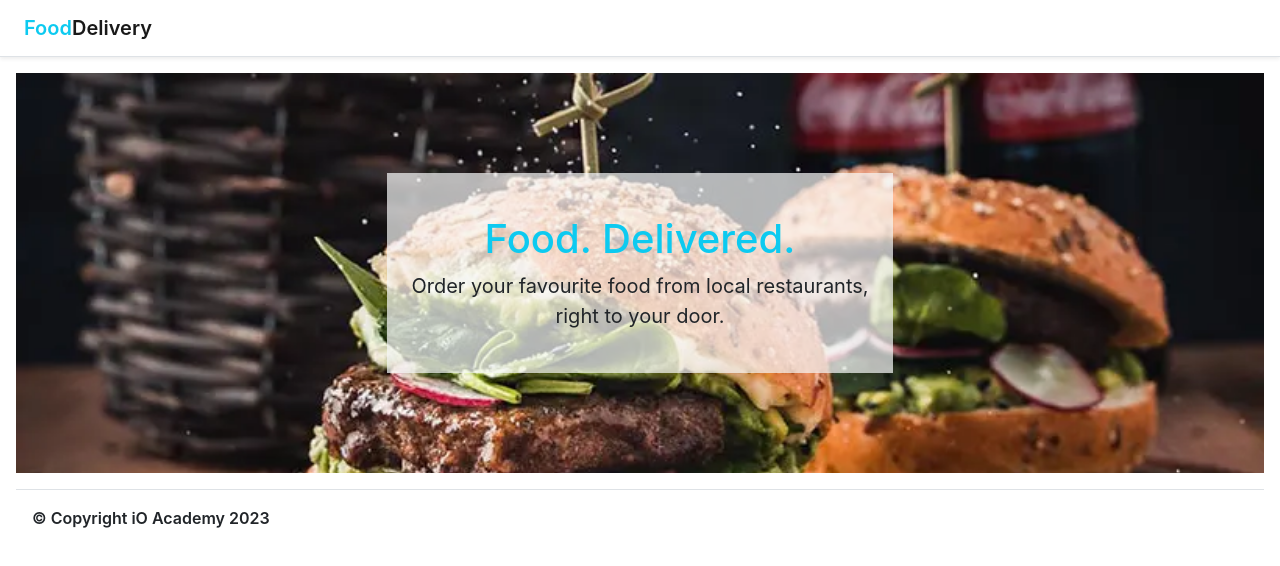
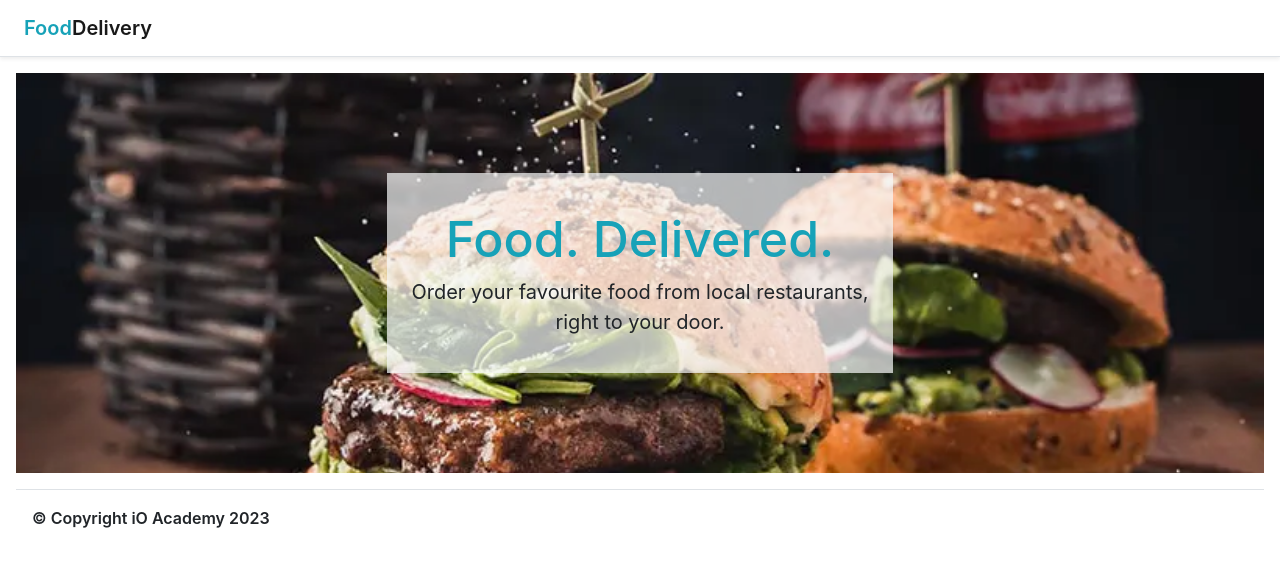
Before and after one commit to iO-Academy/23-jan-chickens-food-delivery-app, a React app: page / in a window 1280 px wide. Built offline with nearby package versions, Linux system fonts and the light colour scheme.

Commit message:
Ready for peer review

```diff
--- /dev/null
+++ b/src/BannerBoxFoodDelivered/BannerBoxFoodDelivered.js
@@ -0,0 +1,10 @@
+function BannerBoxFoodDelivered() {
+  return (
+    <div>
+        <h2 className="banner-title custom-text-primary align-middle">Food. Delivered.</h2>
+        <p className="align-middle fs-5 mb-0">Order your favourite food from local restaurants, right to your door.</p>
+    </div>
+  )
+}
+
+export default BannerBoxFoodDelivered
--- a/src/Main/Main.js
+++ b/src/Main/Main.js
@@ -1,27 +1,20 @@
 import './Main.scss'
 import burgerImage from './burgers.webp'
+import Navbar from '../Navbar/Navbar'
+import BannerBoxFoodDelivered from '../BannerBoxFoodDelivered/BannerBoxFoodDelivered'
 
 function Main() {
   return (
     <main className="Main">
-      <nav className="navbar navbar-expand border-bottom shadow-sm px-4 justify-content-md-start justify-content-center">
-        <a href="#" className="navbar-brand fw-semibold m-0">
-          <span className="text-info">Food</span>
-          <span>Delivery</span>
-        </a>
-      </nav>
-      <div style={{
-        backgroundImage: "url('" + burgerImage + "')",
-        }} className="burger-image m-md-3">
-          <div className="row justify-content-center align-items-center h-100 m-3">
-            <div className="col-sm-12 col-md-5 semi-transparent bg-light h-50 flex-row justify-content-center align-items-center d-flex m-0">
-              <div className="bannerTextBox">
-              <h2 className="text-info fs-1 align-middle">Food. Delivered.</h2>
-              <p className="align-middle fs-5 mb-0">Order your favourite food from local restaurants, right to your door.</p>
-              </div>
-            </div>
+      <Navbar />
+      <div style={{backgroundImage: "url('" + burgerImage + "')"}} className="burger-image m-md-3">
+        <div className="row justify-content-center align-items-center h-100 m-3">
+          <div className="col-sm-12 col-md-5 semi-transparent bg-light h-50 flex-row justify-content-center align-items-center d-flex m-0">
+            <BannerBoxFoodDelivered />
           </div>
+        </div>
       </div>
+      {/* Restaurants here */}
       <footer className="m-3 p-3 border-top footer text-start fw-semibold">
         © Copyright iO Academy 2023
       </footer>
--- a/src/Main/Main.scss
+++ b/src/Main/Main.scss
@@ -1,5 +1,15 @@
+$primary: #17A2B8;
+
 body {
     min-width: 370px;
+}
+
+.banner-title {
+    font-size: 50px;
+}
+
+.custom-text-primary {
+    color: $primary;
 }
 
 .semi-transparent {
@@ -16,7 +26,6 @@ body {
 }
 
 @media screen and (max-width: 370px) {
-
     .burger-image {
         height: 225px;
     }
--- /dev/null
+++ b/src/Navbar/Navbar.js
@@ -0,0 +1,12 @@
+function Navbar() {
+  return (
+    <nav className="navbar navbar-expand border-bottom shadow-sm px-4 justify-content-md-start justify-content-center">
+        <a href="#" className="navbar-brand fw-semibold m-0">
+          <span className="custom-text-primary">Food</span>
+          <span>Delivery</span>
+        </a>
+    </nav>
+  )
+}
+
+export default Navbar
```
